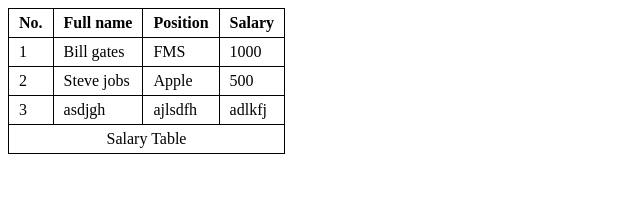
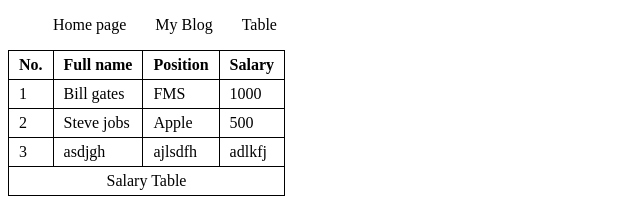
Before and after one commit to jamiliiuc/edge-html5-explore, a plain HTML site: page table.html in a window 1280 px wide. Shown: the whole page, without its empty margins (0-640 px from the left). Drawn offline with Linux system fonts and the light colour scheme.

Commit message:
Simple Navbar Added

```diff
--- /dev/null
+++ b/styles/style.css
@@ -0,0 +1,16 @@
+/* Nav related styles */
+nav li {
+    padding: 5px;
+    border-radius: 5px;
+    display: inline;
+    list-style: none;
+    margin-right: 15px;
+}
+nav li:hover{
+    background-color: lightgray;
+}
+
+nav a{
+    text-decoration: none;
+    color: black;
+}
--- a/table.html
+++ b/table.html
@@ -16,8 +16,20 @@
             text-align: center;
         }
     </style>
+    <link rel="stylesheet" href="styles/style.css">
 </head>
 <body>
+    <header>
+        <nav>
+            <!-- ul>li*3>a -->
+            <ul>
+                <li><a href="index.html">Home page</a></li>
+                <li><a href="blog.html">My Blog</a></li>
+                <li><a href="table.html">Table</a></li>
+            </ul>
+        </nav>
+    </header>
+    <main>
         <table>
             <thead>
                 <tr>
@@ -52,5 +64,8 @@
                 </td>
             </tfoot>
         </table>
+    </main>
+
+
 </body>
 </html>
```
Also changed, not shown: blog.html (+7 -2 lines), index.html (+7 -2 lines). Lines whose indentation alone changed are shown as unchanged.
